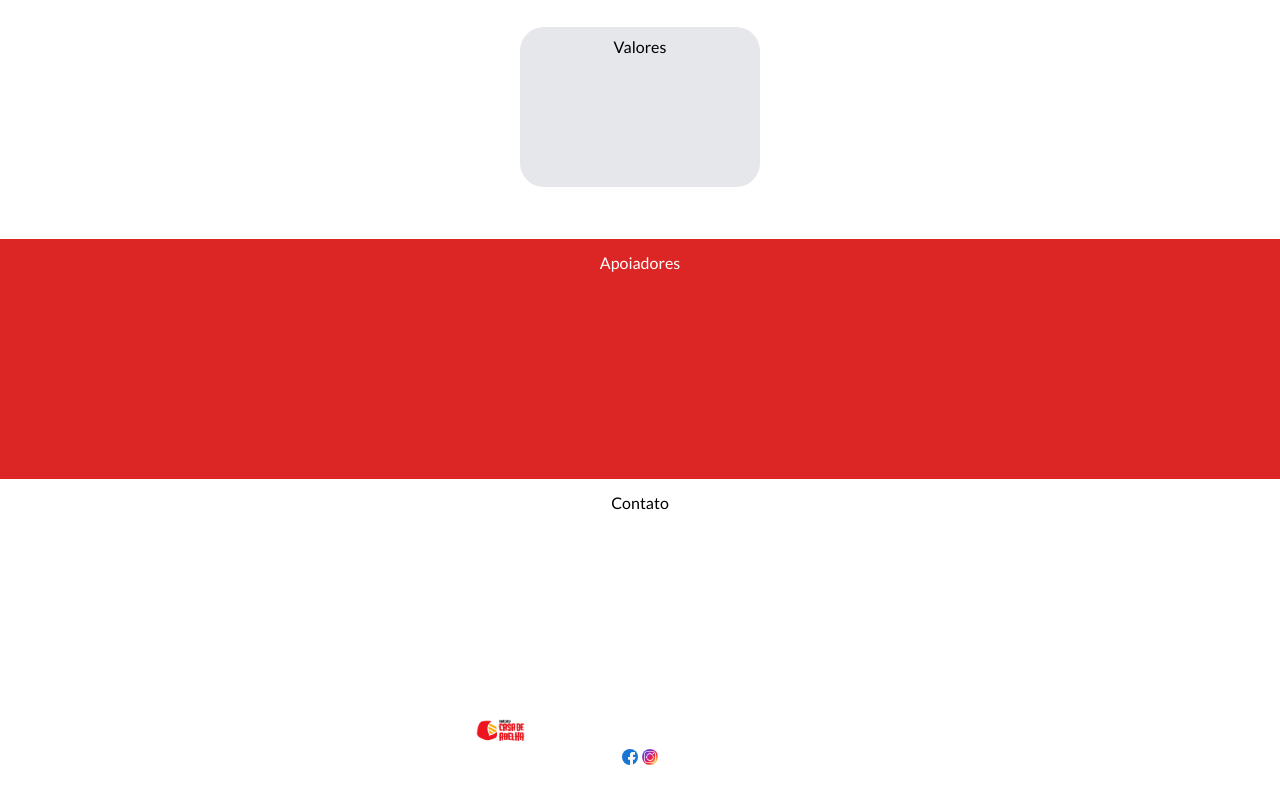
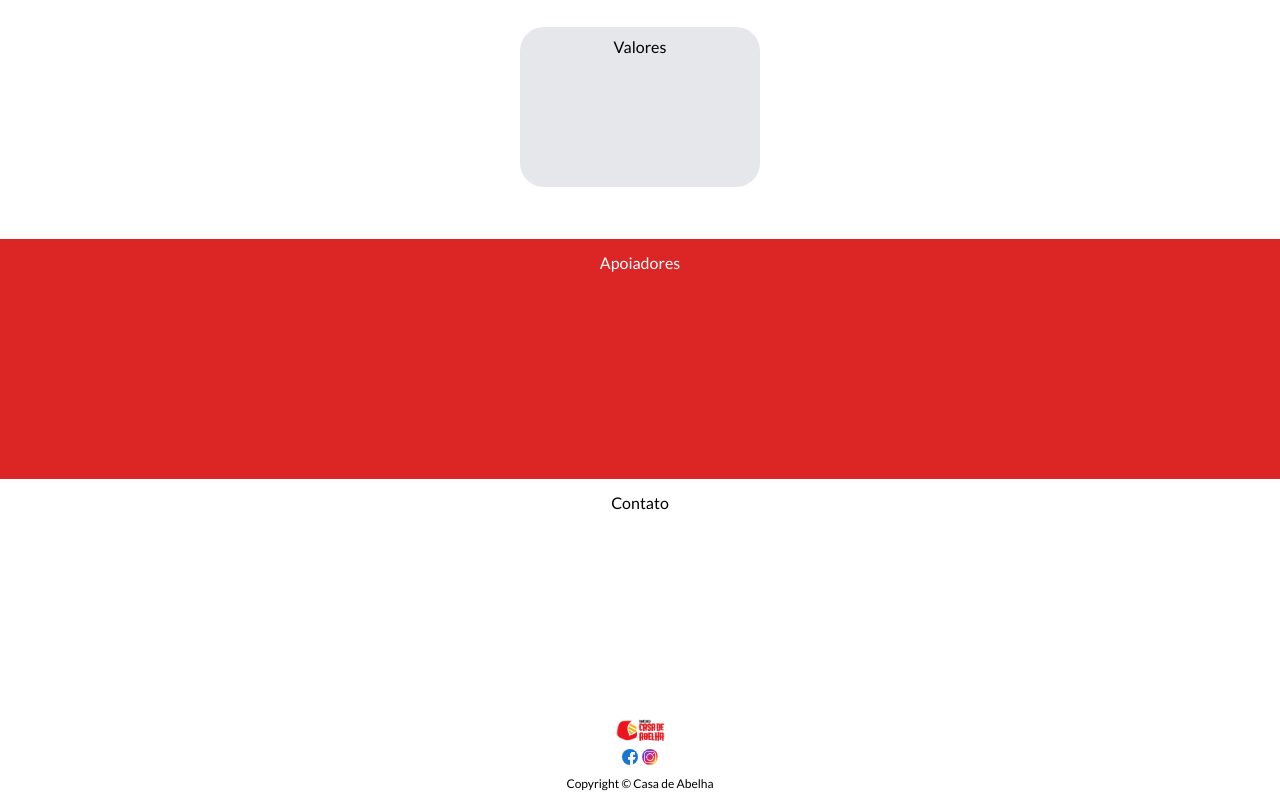
Before and after one commit to luanaoliveira/casa-de-abelha, a Next.js app: page / in a window 1280 px wide. Shown: the part 1516-2316 px from the top of the page. Before the commit the page ends 2291 px from the top, so only its background shows below. Built offline with nearby package versions, Linux system fonts and the light colour scheme.

Commit message:
Ajustes no estilo do footern

```diff
--- a/src/components/FooterComponent/FooterComponent.tsx
+++ b/src/components/FooterComponent/FooterComponent.tsx
@@ -2,18 +2,27 @@ import Image from 'next/image'
 import logo from '../../assets/imagens/logo.svg'
 import instagram from '../../assets/imagens/instagram.svg'
 import facebook from '../../assets/imagens/facebook.svg'
+import { Lato } from 'next/font/google'
 
+const lato = Lato ({
+    subsets: ['latin'],
+    weight: '400',
+});
 
 export default function Footer() {
     return (
-        <footer className="flex flex-col align-center">
+        <footer className="flex flex-col items-center">
             <Image className="h-6 mb-1" src={logo} alt='Imagem da logo'/>
             <div >
-                <ul className="flex justify-center mb-2">
+                <ul className="flex justify-center">
                     <li><a href="#"><Image className="w-4 rounded-3xl m-0.5" src={facebook} alt='Ícone do facebook'/></a></li>
                     <li><a href="#"><Image className="w-4 rounded-3xl m-0.5" src={instagram} alt='Ícone do instagram'/></a></li>
                 </ul>
             </div>
+            <hr />
+            <div>
+                <p className={`${lato.className} text-xs py-2`}>Copyright &copy; Casa de Abelha </p>
+            </div>
         </footer>
     )
 }
```
